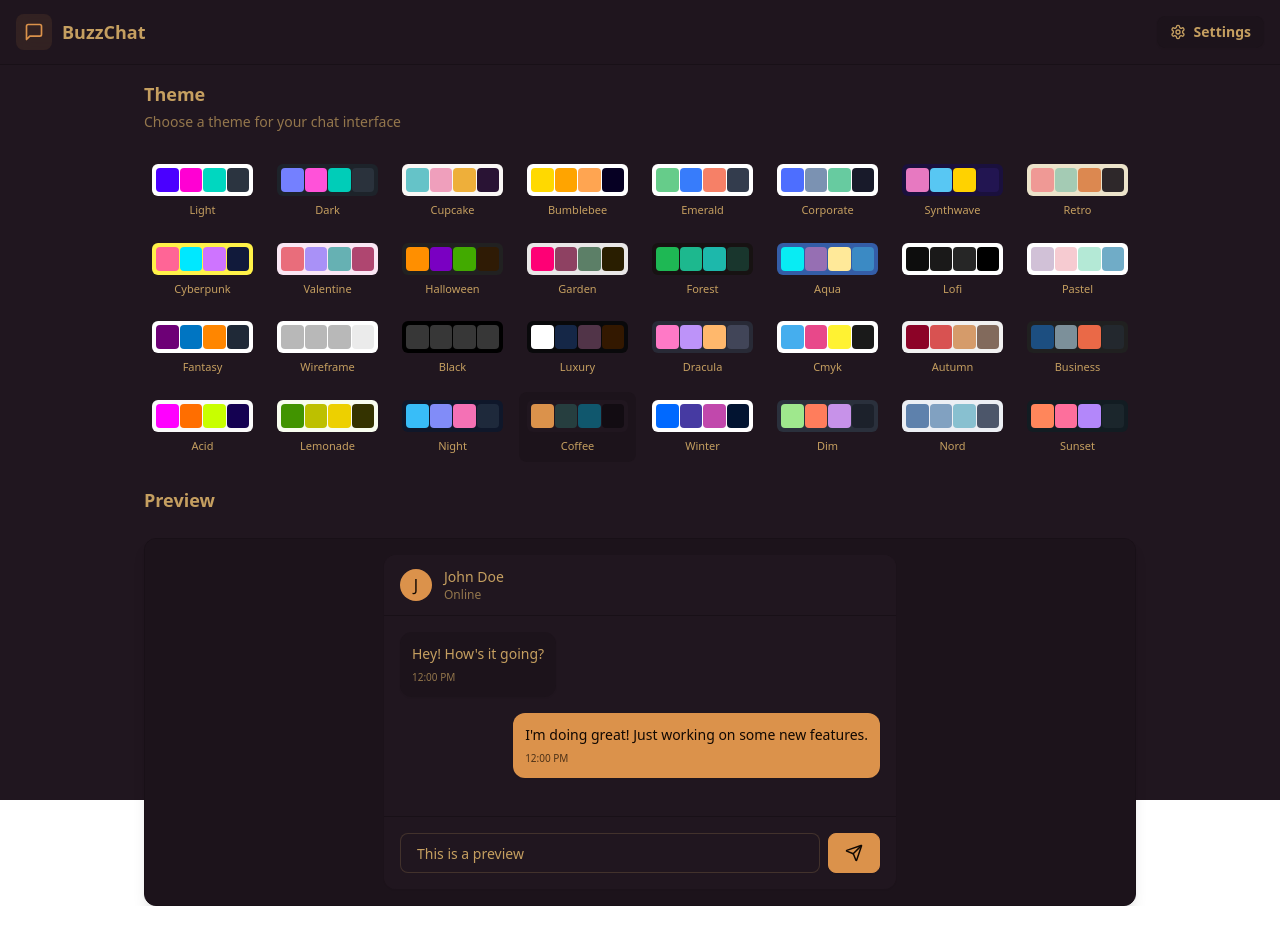
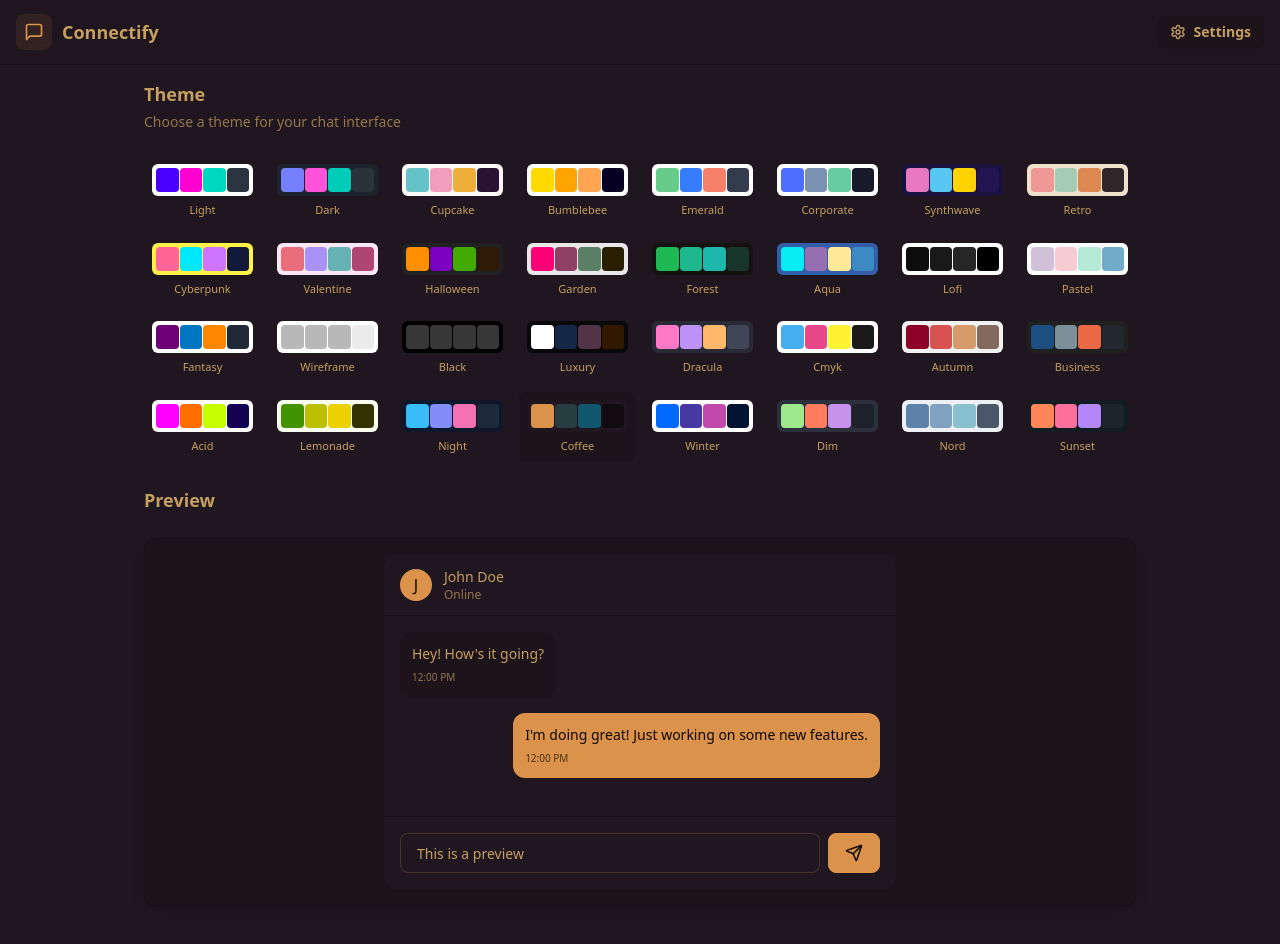
Before and after one commit to SridharPlays/Connectify, a React (Vite) app in the folder frontend/: page /settings in a window 1280 px wide. Shown: the top 944 px of the page. Before the commit the page ends 906 px from the top, so only its background shows below. Built offline with nearby package versions, Linux system fonts and the light colour scheme; no server answers.

Commit message:
App Named Changed!

```diff
--- a/frontend/src/App.jsx
+++ b/frontend/src/App.jsx
@@ -34,8 +34,8 @@ const App = () => {
         <Navbar />
         <Routes>
           <Route path="/" element={authUser ? <HomePage /> : <Navigate to="/login" />} />
-          <Route path="/signup" element={!authUser ? <SignUpPage /> : <Navigate to="/login" />} />
-          <Route path="/login" element={!authUser ? <LoginPage /> : <Navigate to="/login" />} />
+          <Route path="/signup" element={!authUser ? <SignUpPage /> : <Navigate to="/" />} />
+          <Route path="/login" element={!authUser ? <LoginPage /> : <Navigate to="/" />} />
           <Route path="/settings" element={<SettingsPage />} />
           <Route path="/profile" element={authUser ? <ProfilePage />  : <Navigate to="/login" /> } />
         </Routes>
--- a/frontend/src/components/Navbar.jsx
+++ b/frontend/src/components/Navbar.jsx
@@ -17,7 +17,7 @@ const Navbar = () => {
               <div className="size-9 rounded-lg bg-primary/10 flex items-center justify-center">
                 <MessageSquare className="w-5 h-5 text-primary" />
               </div>
-              <h1 className="text-lg font-bold">BuzzChat</h1>
+              <h1 className="text-lg font-bold">Connectify</h1>
             </Link>
           </div>
 
--- a/frontend/src/components/NoChatSelected.jsx
+++ b/frontend/src/components/NoChatSelected.jsx
@@ -17,9 +17,9 @@ const NoChatSelected = () => {
         </div>
 
         {/* Welcome Text */}
-        <h2 className="text-2xl font-bold">Welcome to Chatty!</h2>
+        <h2 className="text-2xl font-bold">Welcome to Connectify</h2>
         <p className="text-base-content/60">
-          Select a conversation from the sidebar to start chatting
+          Select a conversation from the sidebar to start chatting.
         </p>
       </div>
     </div>
--- a/frontend/src/pages/ProfilePage.jsx
+++ b/frontend/src/pages/ProfilePage.jsx
@@ -22,7 +22,7 @@ const ProfilePage = () => {
   };
 
   return (
-    <div className="h-screen pt-20">
+    <div className="pt-20">
       <div className="max-w-2xl mx-auto p-4 py-8">
         <div className="bg-base-300 rounded-xl p-6 space-y-8">
           <div className="text-center">
--- a/frontend/src/pages/SettingsPage.jsx
+++ b/frontend/src/pages/SettingsPage.jsx
@@ -11,7 +11,7 @@ const SettingsPage = () => {
   const { theme, setTheme } = useThemeStore();
 
   return (
-    <div className="h-screen container mx-auto px-4 pt-20 max-w-5xl">
+    <div className="container mx-auto px-4 pt-20 pb-20 max-w-5xl">
       <div className="space-y-6">
         <div className="flex flex-col gap-1">
           <h2 className="text-lg font-semibold">Theme</h2>
```
